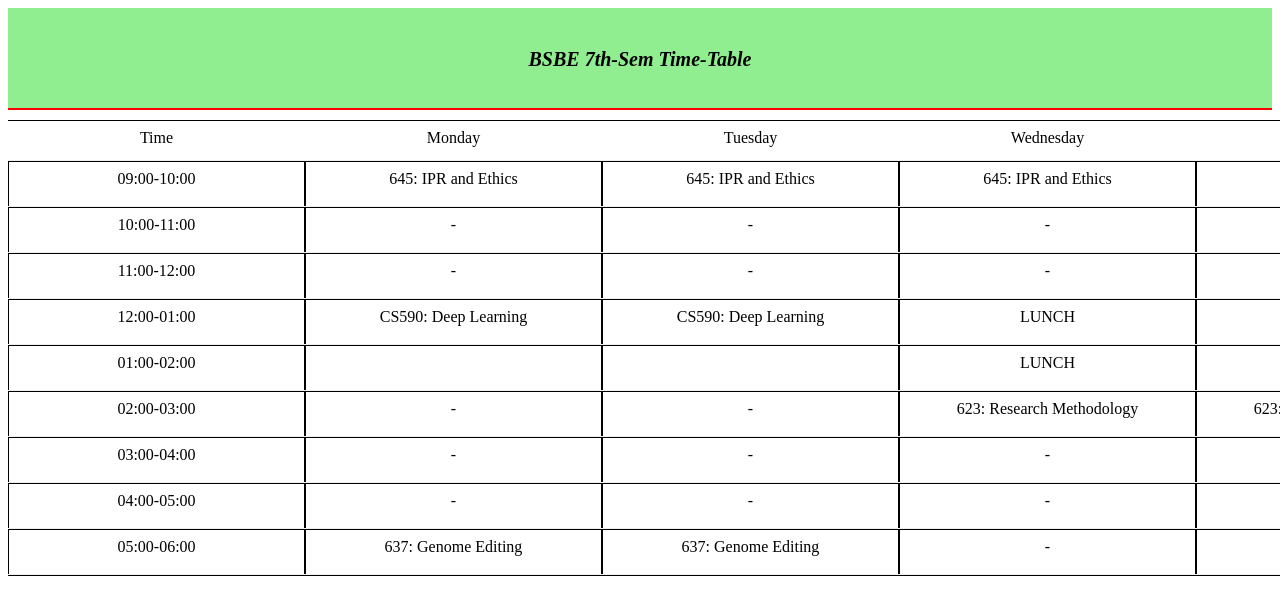
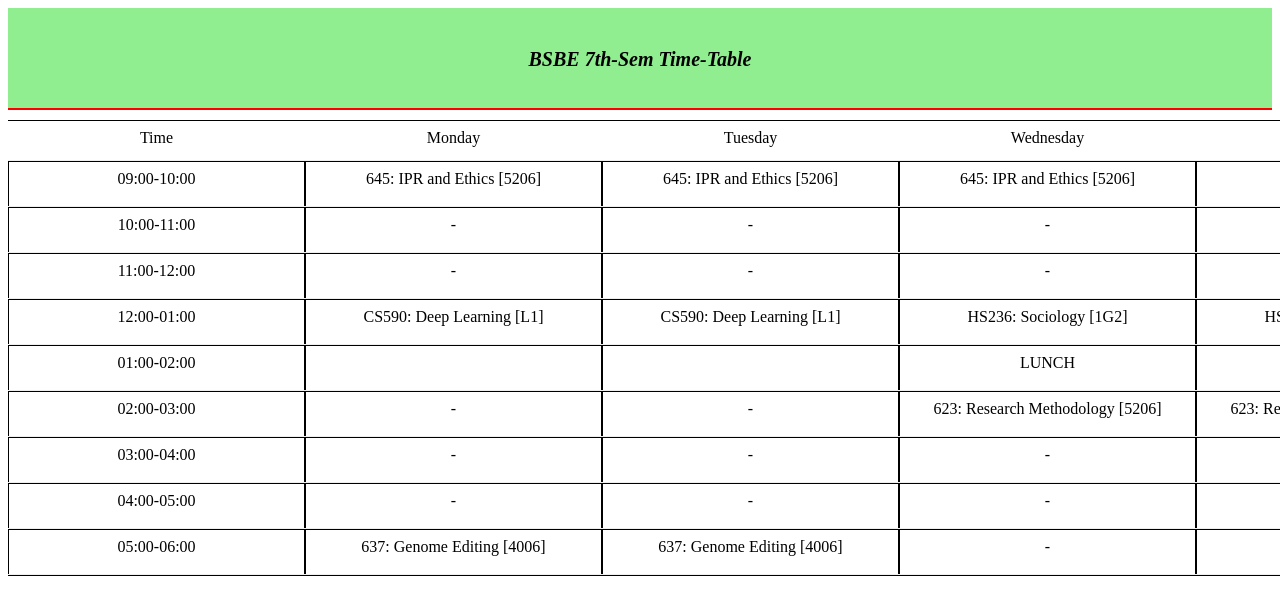
Before and after one commit to Tanny2109/Timetable, a React app: page / in a window 1280 px wide. Shown: the top 614 px of the page. Built offline with nearby package versions, Linux system fonts and the light colour scheme.

Commit message:
Adding more info

```diff
--- a/src/components/Timetable.jsx
+++ b/src/components/Timetable.jsx
@@ -8,9 +8,9 @@ import 'rsuite-table/dist/css/rsuite-table.css';
 const data = [
     {
         time: '09:00-10:00',
-        mon: '645: IPR and Ethics',
-        tue: '645: IPR and Ethics',
-        wed: '645: IPR and Ethics',
+        mon: '645: IPR and Ethics [5206]',
+        tue: '645: IPR and Ethics [5206]',
+        wed: '645: IPR and Ethics [5206]',
         thurs: '-',
         fri: '-',
         rowspan: 1
@@ -30,16 +30,16 @@ const data = [
         tue: '-',
         wed: '-',
         thurs: '-',
-        fri: 'CS590: Deep Learning',
+        fri: 'CS590: Deep Learning [L1]',
         rowspan: 1
     },
     {
         time: '12:00-01:00',
-        mon: 'CS590: Deep Learning',
-        tue: 'CS590: Deep Learning',
-        wed: 'LUNCH',
-        thurs: '',
-        fri: ''
+        mon: 'CS590: Deep Learning [L1]',
+        tue: 'CS590: Deep Learning [L1]',
+        wed: 'HS236: Sociology [1G2]',
+        thurs: 'HS236: Sociology [1G2]',
+        fri: 'HS236: Sociology [1G2]'
     },
     {
         time: '01:00-02:00',
@@ -53,9 +53,9 @@ const data = [
         time: '02:00-03:00',
         mon: '-',
         tue: '-',
-        wed: '623: Research Methodology',
-        thurs: '623: Research Methodology',
-        fri: '623: Research Methodology',
+        wed: '623: Research Methodology [5206]',
+        thurs: '623: Research Methodology [5206]',
+        fri: '623: Research Methodology [5206]',
         rowspan: 1
     },
     {
@@ -78,8 +78,8 @@ const data = [
     },
     {
         time: '05:00-06:00',
-        mon: '637: Genome Editing',
-        tue: '637: Genome Editing',
+        mon: '637: Genome Editing [4006]',
+        tue: '637: Genome Editing [4006]',
         wed: '-',
         thurs: '-',
         fri: '-',
```
Also changed, not shown: 3 other files (tests, documents, lock files or other folders).
